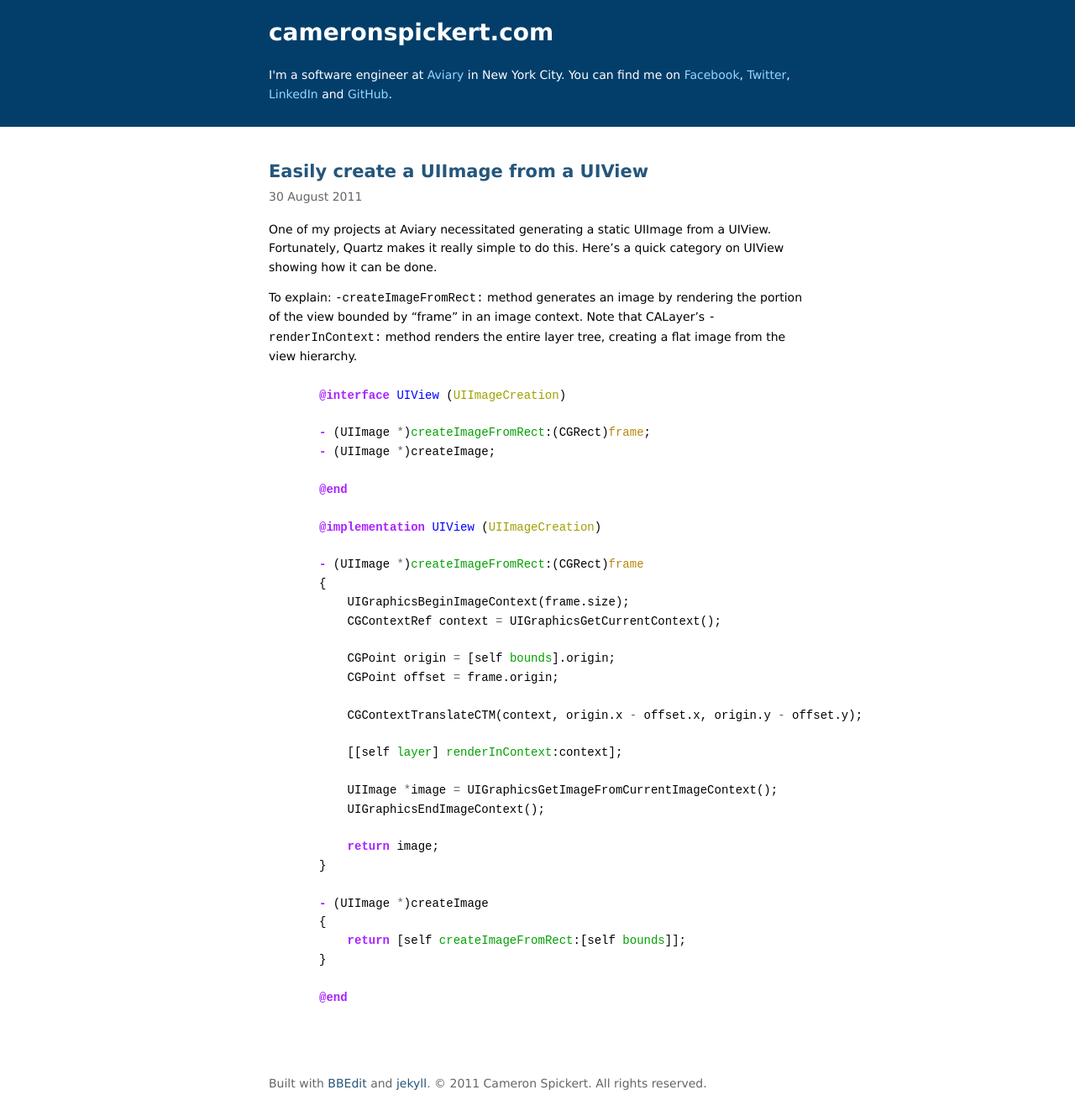
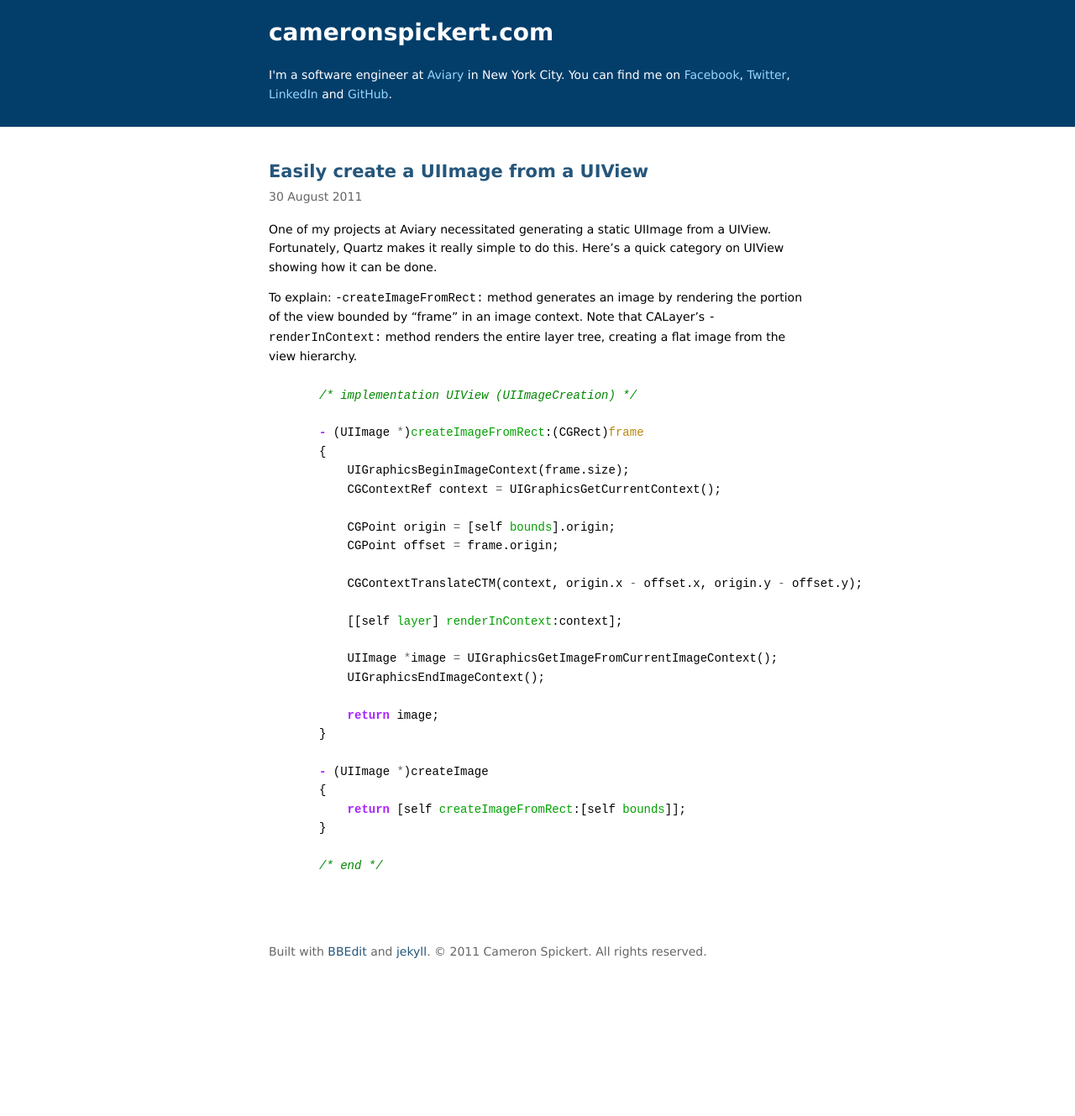
Before and after one commit to cspickert/cspickert.github.io, a Jekyll site: the page built from _posts/2011-08-30-easily-create-a-uiimage-from-a-uiview.markdown, in a window 1280 px wide. Shown: the whole page at 84% size. Built offline with Jekyll 4.4.1, drawn with Linux system fonts in a browser that asks for light colours; after the commit the page ends 1173 px from its top, so only the background shows below that.

Commit message:
trying to fix objective-c highlighting

```diff
--- a/_posts/2011-08-30-easily-create-a-uiimage-from-a-uiview.markdown
+++ b/_posts/2011-08-30-easily-create-a-uiimage-from-a-uiview.markdown
@@ -8,14 +8,8 @@ One of my projects at Aviary necessitated generating a static UIImage from a UIV
 To explain: `-createImageFromRect:` method generates an image by rendering the portion of the view bounded by "frame" in an image context. Note that CALayer's `-renderInContext:`	 method renders the entire layer tree, creating a flat image from the view hierarchy.
 
 {% highlight objc %}
-@interface UIView (UIImageCreation)
 
-- (UIImage *)createImageFromRect:(CGRect)frame;
-- (UIImage *)createImage;
-
-@end
-
-@implementation UIView (UIImageCreation)
+/* implementation UIView (UIImageCreation) */
 
 - (UIImage *)createImageFromRect:(CGRect)frame
 {
@@ -40,5 +34,5 @@ To explain: `-createImageFromRect:` method generates an image by rendering the p
     return [self createImageFromRect:[self bounds]];
 }
 
-@end
+/* end */
 {% endhighlight %}
```
